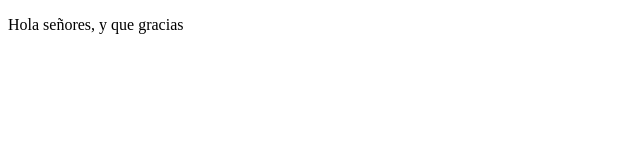
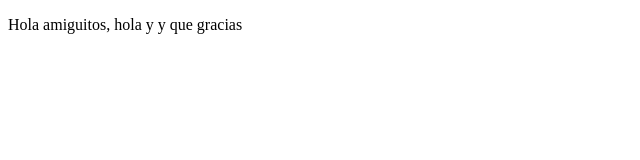
Before and after one commit to sebastianzapataarbelaez/ProyectoDemoCursoPrework, a plain HTML site: page index.html in a window 1280 px wide. Shown: the full height of the page, 0-640 px from the left. Drawn offline with Linux system fonts and the light colour scheme.

Commit message:
Cambios en el boddy del Index.html

```diff
--- a/index.html
+++ b/index.html
@@ -8,7 +8,7 @@
 </head>
 <body>
     <p>
-        Hola señores,
+        Hola amiguitos, hola y
         y que gracias
     </p>
 </body>
```
